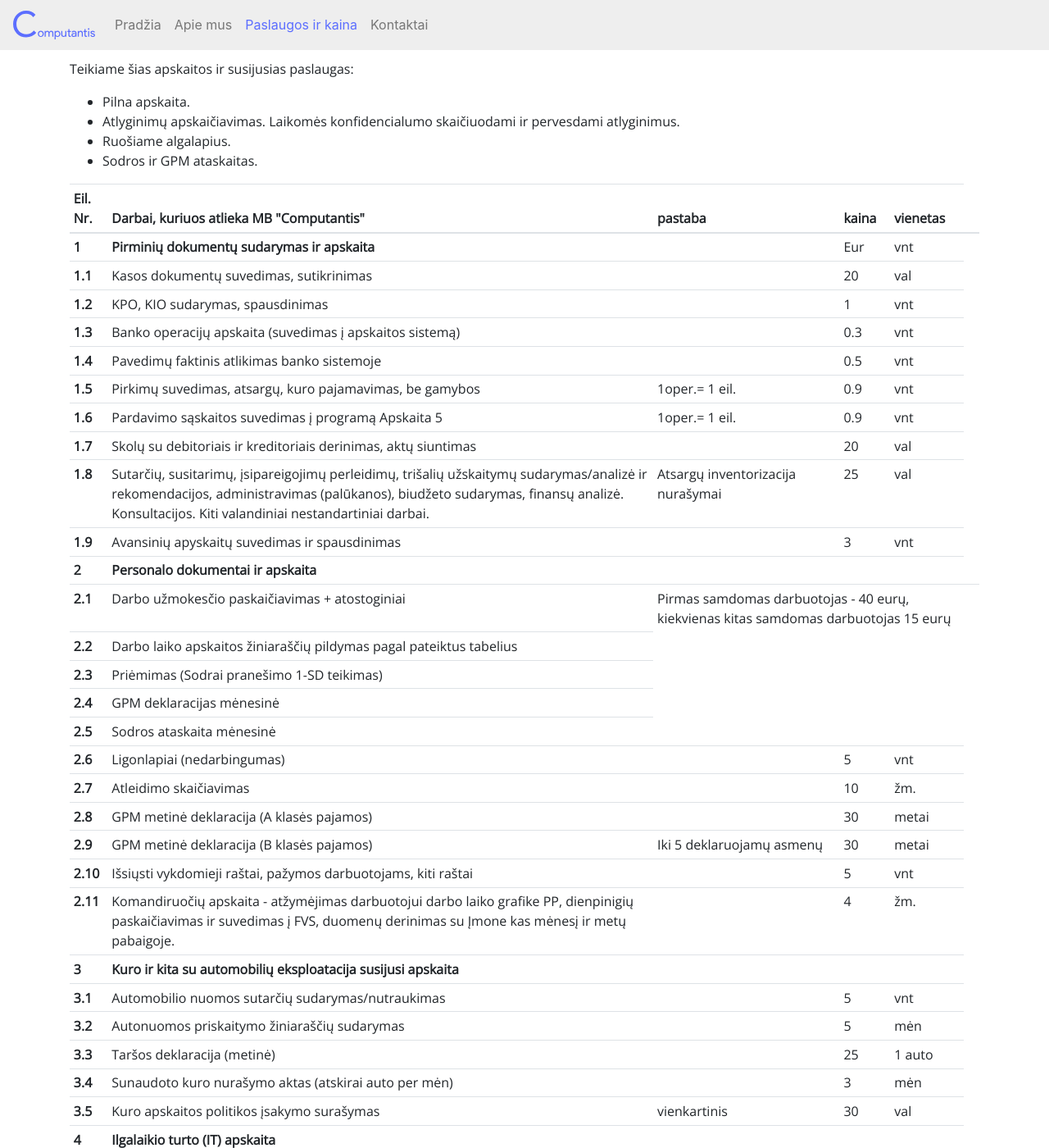
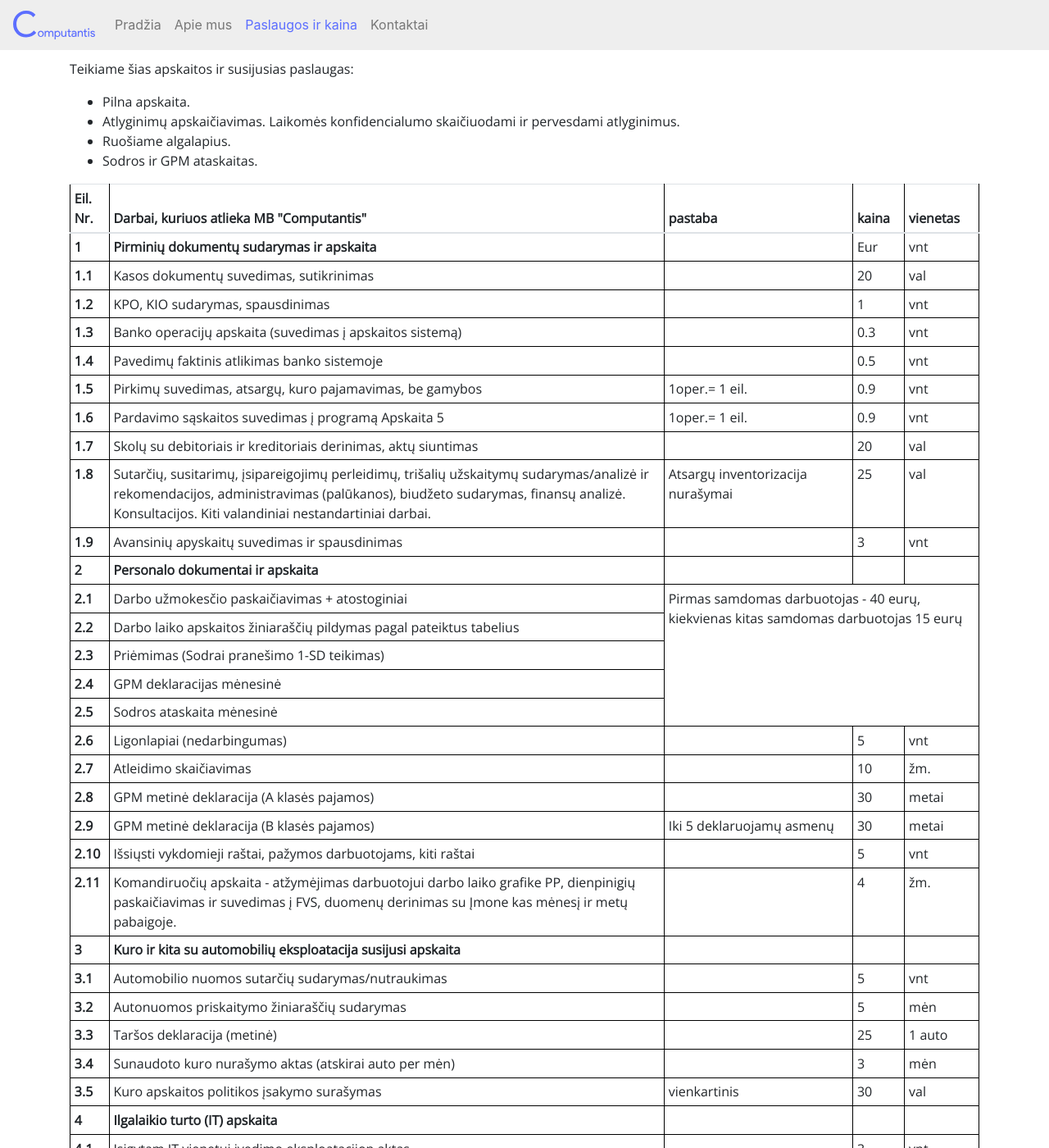
Before and after one commit to MantasJan/Computantis, a Jekyll site: the page built from paslaugosirkaina.html, in a window 1280 px wide and 1400 px high. Shown: the whole window at 82% size. Built offline with Jekyll 4.4.1, drawn with Linux system fonts in a browser that asks for light colours; nearby versions of some CDN libraries.

Commit message:
Changed table css

```diff
--- a/css/master.css
+++ b/css/master.css
@@ -40,3 +40,10 @@
 .big-text {
   font-size: 40pt;
 }
+table {
+  border-collapse: collapse;
+}
+
+table, th, td {
+  border: 1px solid black;
+}
--- a/paslaugosirkaina.html
+++ b/paslaugosirkaina.html
@@ -108,9 +108,7 @@
     <tr>
       <th scope="row">2.1</th>
       <td>Darbo užmokesčio paskaičiavimas + atostoginiai</td>
-      <td colspan="5">Pirmas samdomas darbuotojas - 40 eurų, kiekvienas kitas samdomas darbuotojas 15 eurų</td>
-      <td colspan="5"></td>
-      <td colspan="5"></td>
+      <td colspan="5" rowspan="5">Pirmas samdomas darbuotojas - 40 eurų, kiekvienas kitas samdomas darbuotojas 15 eurų</td>
     </tr>
     <tr>
       <th scope="row">2.2</th>
```
